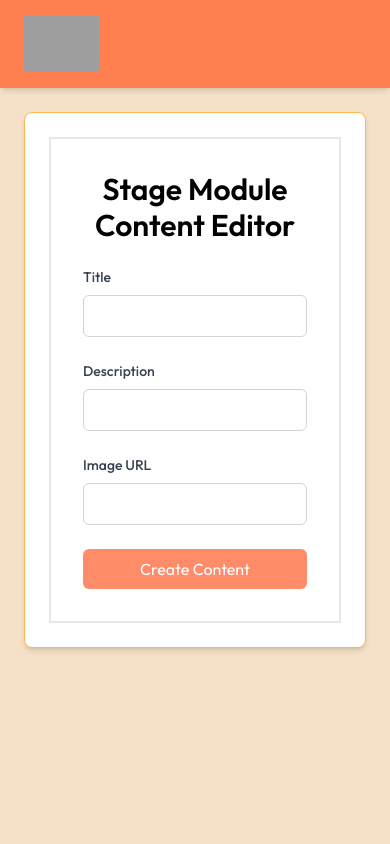
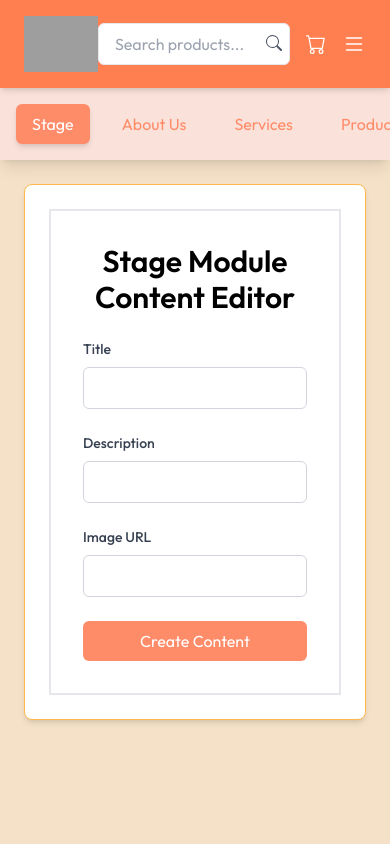
Before and after one commit to KristianaTrupja/SkinCareWebsiteClient, a Next.js app: page /content-editor in a window 390 px wide. Shown: the top 844 px of the page. Built offline with nearby package versions, Linux system fonts and the light colour scheme; grey boxes are pictures that could not be loaded.

Commit message:
Updated Header component with cart modal

```diff
--- a/app/Layout/Header.js
+++ b/app/Layout/Header.js
@@ -1,7 +1,7 @@
 "use client";
 
 import React, { useState } from "react";
-import { BsCart, BsSearch } from "react-icons/bs";
+import { BsCart, BsSearch, BsList, BsX } from "react-icons/bs";
 import { useCart } from "../context/CartContext";
 import { useRouter } from "next/navigation";
 import CartModal from "../components/ui/CartModal";
@@ -9,7 +9,7 @@ import CartModal from "../components/ui/CartModal";
 function Header() {
   const { cart } = useCart();
   const [searchTerm, setSearchTerm] = useState("");
-  const [isCartOpen, setIsCartOpen] = useState(false);
+  const [menuOpen, setMenuOpen] = useState(false);
   const router = useRouter();
 
   const handleSearch = (e) => {
@@ -22,7 +22,7 @@ function Header() {
   return (
     <header className="sticky top-0 z-50 bg-peach px-6 py-4 shadow-md">
       <div className="mx-auto flex max-w-7xl items-center justify-between">
-        {/* Logo / Brand Name */}
+        {/* Logo */}
         <a href="/" className="text-2xl font-bold text-white">
           <img
             src="https://glowyskinshop.com/cdn/shop/files/Untitled_design_44_110x.png?v=1704640845"
@@ -31,22 +31,8 @@ function Header() {
           />
         </a>
 
-        {/* Search Bar */}
-        <form onSubmit={handleSearch} className="relative hidden md:flex">
-          <input
-            type="text"
-            placeholder="Search products..."
-            className="px-4 py-2 rounded-md border text-gray-700 w-80"
-            value={searchTerm}
-            onChange={(e) => setSearchTerm(e.target.value)}
-          />
-          <button type="submit" className="absolute right-2 top-3 text-gray-600">
-            <BsSearch />
-          </button>
-        </form>
-
-        {/* Navigation */}
-        <nav className="hidden space-x-6 md:flex md:items-center">
+        {/* Desktop Navigation */}
+        <nav className="hidden md:flex space-x-6">
           <a href="/content-editor" className="text-white hover:text-yellow hover:underline">
             Content Editor
           </a>
@@ -56,9 +42,70 @@ function Header() {
           <a href="#" className="text-white hover:text-yellow hover:underline">
             About
           </a>
-          <CartModal/>
         </nav>
+
+        {/* Search & Cart (Visible on all screens) */}
+        <div className="flex items-center gap-4">
+          <form onSubmit={handleSearch} className="relative">
+            <input
+              type="text"
+              placeholder="Search products..."
+              className="px-4 py-2 rounded-md border text-gray-700 w-48 md:w-80"
+              value={searchTerm}
+              onChange={(e) => setSearchTerm(e.target.value)}
+            />
+            <button type="submit" className="absolute right-2 top-3 text-gray-600">
+              <BsSearch />
+            </button>
+          </form>
+
+          {/* Cart */}
+          <CartModal />
+
+          {/* Burger Menu Button (Only on Mobile) */}
+          <button
+            className="md:hidden text-white text-2xl"
+            onClick={() => setMenuOpen(true)}
+          >
+            <BsList />
+          </button>
+        </div>
       </div>
+
+      {/* Mobile Menu */}
+      {menuOpen && (
+        <>
+          {/* Overlay */}
+          <div
+            className="fixed inset-0 bg-black bg-opacity-50 z-40"
+            onClick={() => setMenuOpen(false)}
+          ></div>
+
+          {/* Sidebar */}
+          <div className="fixed top-0 right-0 h-full w-64 bg-white shadow-lg z-50 transform transition-transform duration-300 ease-in-out translate-x-0">
+            {/* Close Button */}
+            <button
+              className="absolute top-4 right-4 text-gray-600 text-2xl"
+              onClick={() => setMenuOpen(false)}
+            >
+              <BsX />
+            </button>
+
+            {/* Navigation Links */}
+            <nav className="flex flex-col items-start p-6 space-y-4 mt-10">
+              <a href="/content-editor" className="text-gray-800 text-lg hover:text-peach">
+                Content Editor
+              </a>
+              <a href="/home" className="text-gray-800 text-lg hover:text-peach">
+                Home
+              </a>
+              <a href="#" className="text-gray-800 text-lg hover:text-peach">
+                About
+              </a>
+            </nav>
+          </div>
+        </>
+      )}
     </header>
   );
 }
--- a/app/components/Brands.js
+++ b/app/components/Brands.js
@@ -1,7 +1,7 @@
 "use client";
 import axios from "axios";
 import { useState, useEffect } from "react";
-
+import { useSwipeable } from "react-swipeable";
 
 export default function Brands() {
   const [activeIndex, setActiveIndex] = useState(0);
@@ -18,14 +18,24 @@ export default function Brands() {
     };
     fetchContent();
   }, []);
+
+  // Swipe handlers for mobile
+  const handlers = useSwipeable({
+    onSwipedLeft: () => setActiveIndex((prev) => (prev + 1) % content.length),
+    onSwipedRight: () =>
+      setActiveIndex((prev) => (prev - 1 + content.length) % content.length),
+    preventScrollOnSwipe: true,
+    trackMouse: true,
+  });
+
   return (
     <div className="max-w-6xl mx-auto bg-white shadow-xl rounded-2xl overflow-hidden my-16 p-10">
       {/* Content Section */}
-      <div className="grid grid-cols-1 md:grid-cols-2 gap-12 items-center">
+      <div {...handlers} className="grid grid-cols-1 md:grid-cols-2 gap-12 items-center">
         <img
           src={content[activeIndex]?.image}
           alt={content[activeIndex]?.title}
-          className="w-full h-[500px] object-cover rounded-xl shadow-lg"
+          className="w-full h-[200px] md:h-[500px] object-cover rounded-xl shadow-lg"
         />
         <div className="flex flex-col justify-center">
           <h2 className="text-3xl font-bold text-gray-800 mb-6">
@@ -40,11 +50,24 @@ export default function Brands() {
         </div>
       </div>
 
-      {/* Navigation Bar */}
-      <div className="mt-10 flex justify-center gap-6 border-t pt-6">
+      {/* Navigation Dots (Mobile Only) */}
+      <div className="flex md:hidden justify-center gap-2 mt-6">
+        {content.map((_, index) => (
+          <button
+            key={index}
+            onClick={() => setActiveIndex(index)}
+            className={`w-3 h-3 rounded-full transition-all ${
+              activeIndex === index ? "bg-rosy w-4 h-4" : "bg-gray-400"
+            }`}
+          />
+        ))}
+      </div>
+
+      {/* Navigation Buttons (Only for Desktop) */}
+      <div className="mt-10 hidden md:flex justify-center gap-6 border-t pt-6">
         {content.map((item, index) => (
           <button
-    key={item.id || `brand-${index}`} // Fallback key if item.id is missing
+            key={item.id || `brand-${index}`}
             onClick={() => setActiveIndex(index)}
             className={`text-lg text-white font-medium px-8 py-3 rounded-xl shadow-md transition ${
               activeIndex === index ? "bg-rosy" : "bg-peach"
@@ -53,7 +76,6 @@ export default function Brands() {
             {item.title}
           </button>
         ))}
-
       </div>
     </div>
   );
--- a/app/content-editor/page.js
+++ b/app/content-editor/page.js
@@ -22,25 +22,44 @@ const ContentEditor = () => {
       case "products":
         return <ProductEditor />;
       case "brands":
-        return <BrandsEditor/>
+        return <BrandsEditor />;
       default:
         return <StageEditor />;
     }
   };
 
+  const tabs = [
+    { id: "stage", label: "Stage" },
+    { id: "about-us", label: "About Us" },
+    { id: "services", label: "Services" },
+    { id: "products", label: "Products" },
+    { id: "brands", label: "Brands" },
+  ];
+
   return (
-    <div className="min-h-screen flex bg-warmBeige">
-      {/* Sidebar Navigation */}
-      <aside className="w-1/5 bg-lightBlush shadow-lg p-5 hidden lg:block">
+    <div className="min-h-screen flex flex-col lg:flex-row bg-warmBeige">
+      {/* Mobile Dashboard (Top Navigation) */}
+      <div className="lg:hidden w-full bg-lightBlush shadow-lg p-4 flex overflow-x-auto space-x-4">
+        {tabs.map((tab) => (
+          <button
+            key={tab.id}
+            className={`px-4 py-2 whitespace-nowrap rounded-md transition ${
+              selectedTab === tab.id
+                ? "bg-softCoral text-white shadow-md"
+                : "text-softCoral hover:bg-rosy/20"
+            }`}
+            onClick={() => setSelectedTab(tab.id)}
+          >
+            {tab.label}
+          </button>
+        ))}
+      </div>
+
+      {/* Desktop Sidebar Navigation */}
+      <aside className="hidden lg:flex lg:flex-col lg:w-1/5 bg-lightBlush shadow-lg p-5">
         <h2 className="text-xl font-semibold text-softCoral mb-6">Dashboard</h2>
         <ul className="space-y-4">
-          {[
-            { id: "stage", label: "Stage" },
-            { id: "about-us", label: "About Us" },
-            { id: "services", label: "Services" },
-            { id: "products", label: "Products" },
-            { id: "brands", label: "Brands" },
-          ].map((tab) => (
+          {tabs.map((tab) => (
             <li key={tab.id}>
               <button
                 className={`w-full text-left px-4 py-2 rounded-md transition ${
@@ -55,8 +74,9 @@ const ContentEditor = () => {
             </li>
           ))}
         </ul>
-        <div className="mt-10">
-          <Link href={"/home"}>
+
+        <div className="mt-auto">
+          <Link href="/home">
             <button className="w-full bg-softCoral text-white py-2 rounded-lg shadow-md transition hover:bg-peach">
               Go Home
             </button>
--- a/package.json
+++ b/package.json
@@ -17,6 +17,7 @@
     "react": "^19.0.0",
     "react-dom": "^19.0.0",
     "react-icons": "^5.4.0",
+    "react-swipeable": "^7.0.2",
     "swiper": "^11.2.2",
     "tailwind-merge": "^3.0.1"
   },
```
Also changed, not shown: 1 other file (tests, documents, lock files or other folders). Lines whose indentation alone changed are shown as unchanged.
